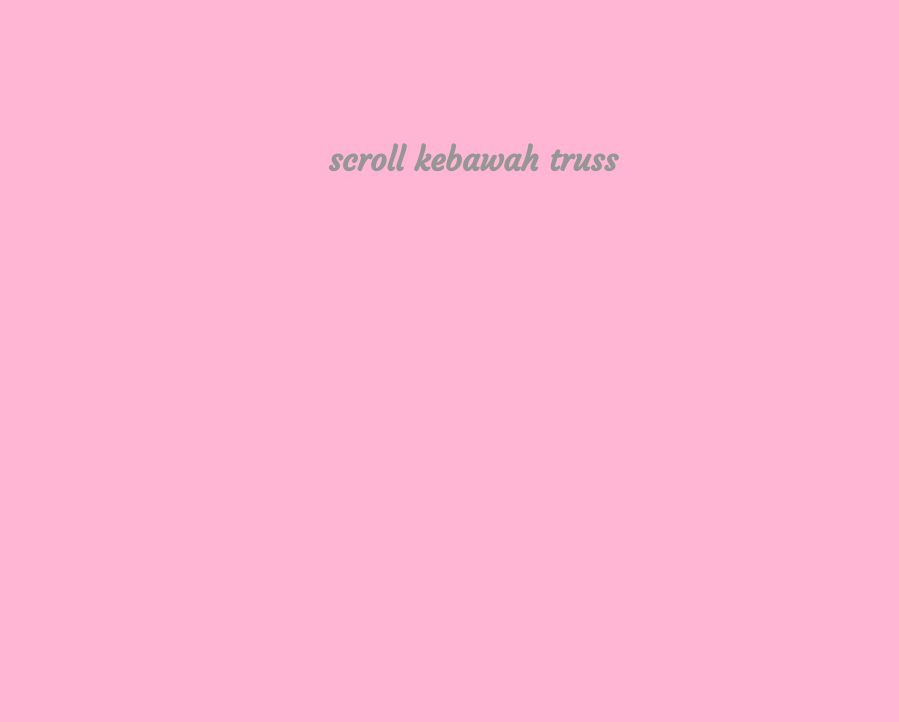
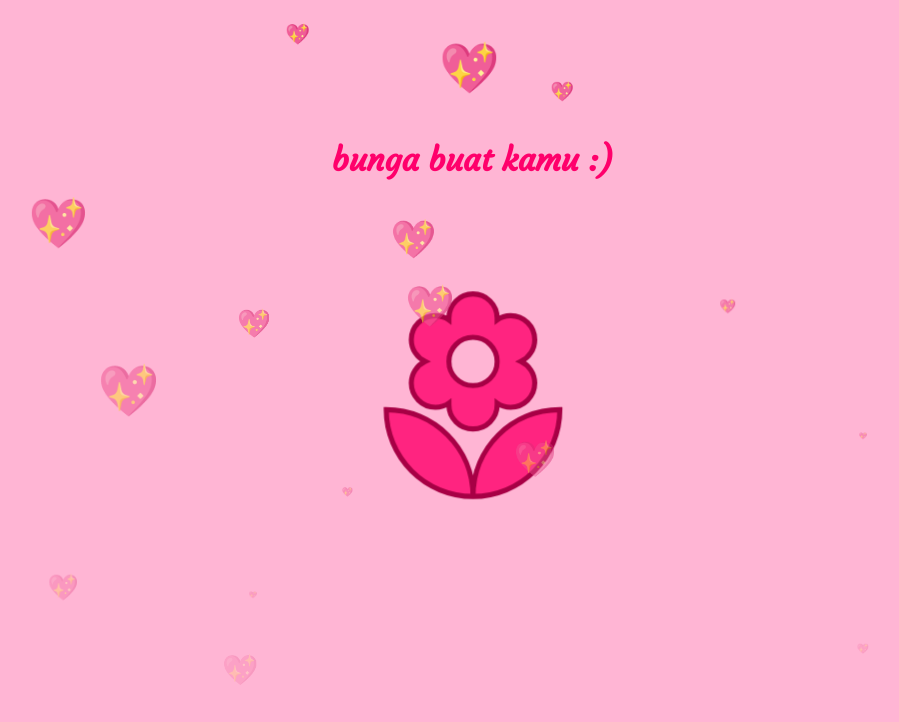
Before and after one commit to maybeenang/ihopehebuysuflowers, a plain HTML site: page index.html in a window 1280 px wide. Shown: the top 722 px of the page, without its empty margins (167-1066 px from the left). Drawn offline with Linux system fonts and the light colour scheme.

Commit message:
selesaiii

```diff
--- a/script.js
+++ b/script.js
@@ -2,31 +2,50 @@ let path = document.querySelector("#path");
 let mawar = document.querySelector("#mawar");
 let length = path.getTotalLength();
 const title = document.querySelector(".title");
+
+let counter = 0;
 
 path.style.strokeDasharray = length + " " + length;
 path.style.strokeDashoffset = length;
 
 path.getBoundingClientRect();
 
+const generateHearts = () => {
+  const heart = document.createElement("div");
+  heart.classList.add("heart");
+
+  heart.style.left = Math.random() * 100 + "vw";
+  heart.style.fontSize = Math.random() * 50 + "px";
+  heart.style.animationDuration = Math.random() * 2 + 3 + "s";
+  heart.innerText = "💖";
+
+  document.body.appendChild(heart);
+};
+
 window.addEventListener("scroll", function (e) {
+  if (counter == 1) return;
+
   let scrollPercentage =
     (document.documentElement.scrollTop + document.body.scrollTop) /
     (document.documentElement.scrollHeight -
       document.documentElement.clientHeight);
   let drawLength = length * scrollPercentage;
-  console.log(scrollPercentage);
-  console.log(drawLength);
 
   path.style.strokeDashoffset = length - drawLength;
   path.style.fillOpacity = drawLength / length;
   path.style.fill = "#FF006B";
 
-  if (scrollPercentage >= 0.99) {
+  if (scrollPercentage >= 0.8) {
     path.style.strokeDasharray = "none";
-    title.style.opacity = 1;
+  } else {
+    path.style.strokeDasharray = length + " " + length;
+    title.style.opacity = 1 - drawLength / length;
+    title.innerHTML = "scroll kebawah truss";
+  }
+
+  if (scrollPercentage >= 0.8 && counter == 0) {
     title.innerHTML = "bunga buat kamu :)";
-
-    if (scrollPercentage === 1) {
+    counter = 1;
     mawar.classList.add("scale");
     document.body.animate(
       [{ backgroundColor: "#2b2b2b" }, { backgroundColor: "#FFB5D4" }],
@@ -36,19 +55,19 @@ window.addEventListener("scroll", function (e) {
       }
     ).onfinish = () => {
       document.body.style.backgroundColor = "#FFB5D4";
-        title.animate([{ color: "#969696" }, { color: "#FF006B" }], {
+      title.style.color = "#FF006B";
+      title.animate([{ opacity: 0 }, { opacity: 1 }], {
         duration: 500,
         iterations: 1,
       }).onfinish = () => {
-          title.style.color = "#FF006B";
+        title.style.opacity = 1;
       };
     };
-    } else {
-      mawar.classList.remove("scale");
-    }
-  } else {
-    path.style.strokeDasharray = length + " " + length;
-    title.style.opacity = 1 - drawLength / length;
-    title.innerHTML = "scroll kebawah truss";
   }
 });
+
+setInterval(() => {
+  if (counter === 1) {
+    generateHearts();
+  }
+}, 200);
--- a/style.css
+++ b/style.css
@@ -63,3 +63,25 @@ h1 {
         transform: scale(1);
     }
 }
+
+
+.heart {
+    font-size: 25px;
+    color: #a70045;
+    position: fixed;
+    top: -1vh;
+    transform: translateY(-5vh);
+    animation: fall 1s linear forwards;
+}
+
+@keyframes fall {
+    0% {
+        transform: translateY(-5vh);
+        opacity: 1;
+    }
+
+    100% {
+        transform: translateY(105vh);
+        opacity: 0;
+    }
+}
```
Lines whose indentation alone changed are shown as unchanged.
